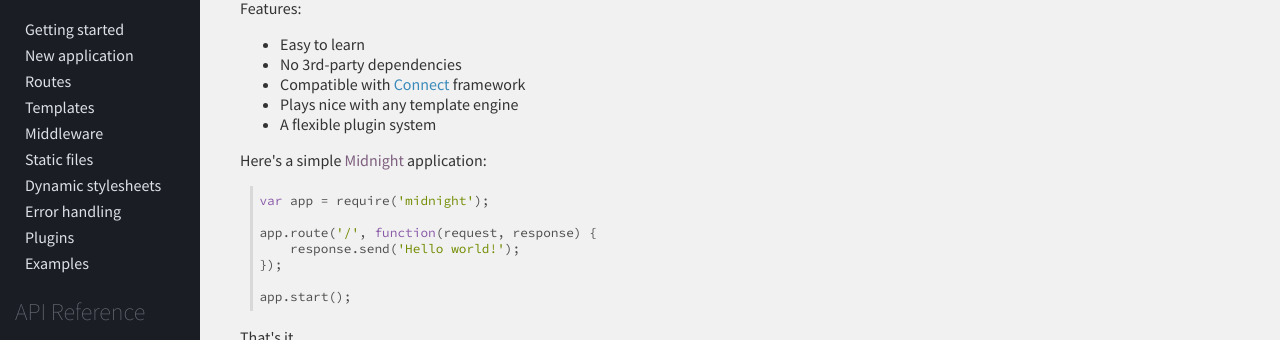
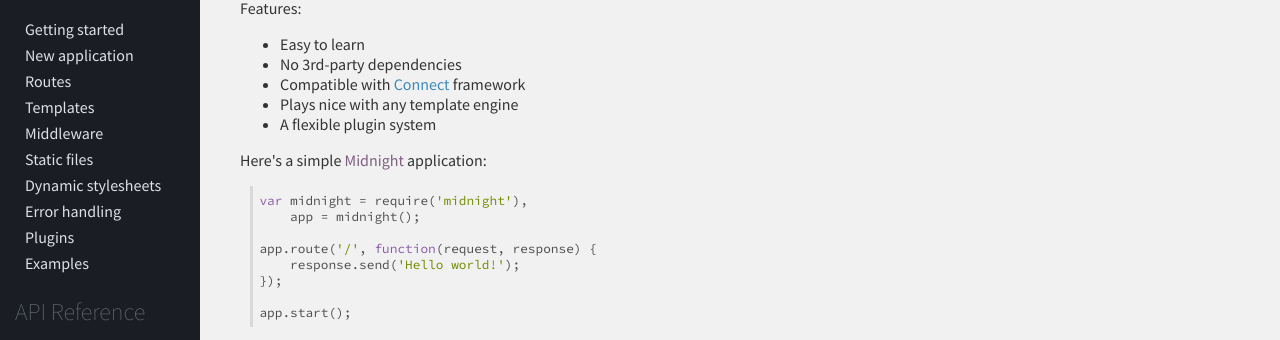
Before and after one commit to msavela/midnight, a plain HTML site: page index.html in a window 1280 px wide. Shown: the part 193-533 px from the top of the page. Drawn offline with Linux system fonts and the light colour scheme.

Commit message:
Updated documentation.

```diff
--- a/index.html
+++ b/index.html
@@ -67,7 +67,8 @@
 			<li>A flexible plugin system</li>
 		</ul>
 		<p>Here's a simple <span class="midnight">Midnight</span> application:</p>
-		<pre><code class="javascript">var app = require('midnight');
+		<pre><code class="javascript">var midnight = require('midnight'),
+	app = midnight();
 
 app.route('/', function(request, response) {
 	response.send('Hello world!');
```
